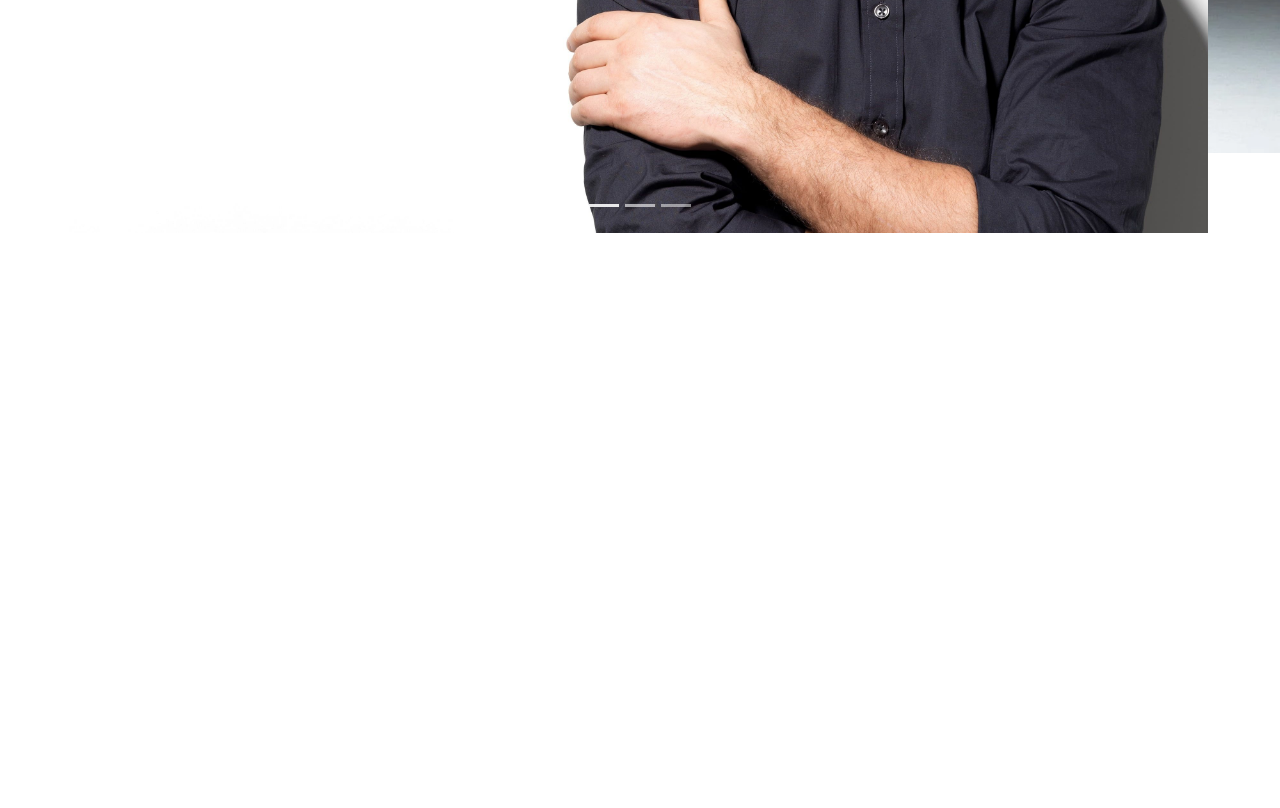
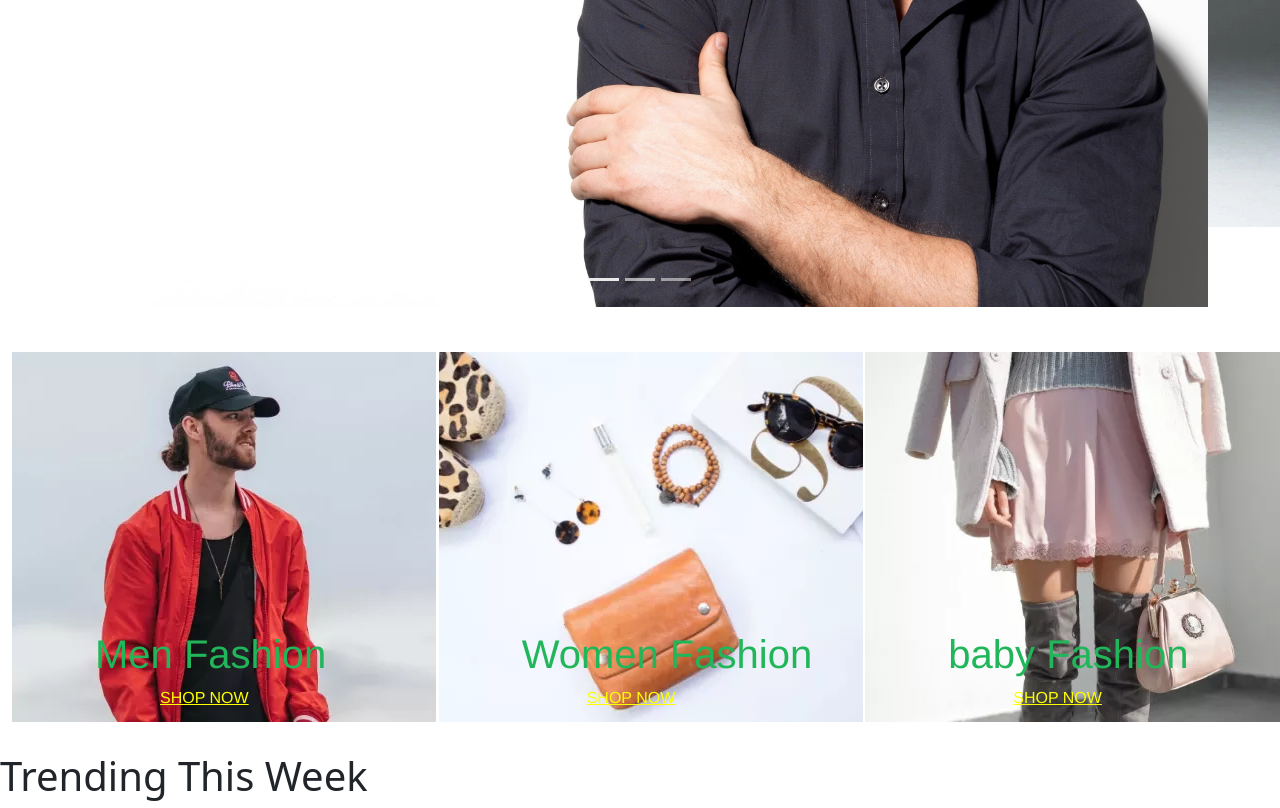
Before and after one commit to rashed1762/capital-shop, a plain HTML site: page index.html in a window 1280 px wide. Shown: the part 567-1375 px from the top of the page. Before the commit the page ends 800 px from the top, so only its background shows below. Drawn offline with nearby package versions, Linux system fonts and the light colour scheme.

Commit message:
3rd phase

```diff
--- a/index.html
+++ b/index.html
@@ -18,7 +18,7 @@
     <header>
         <!-- nav star -->
         <section class="container nav ">
-            <nav class="navbar navbar-expand-lg navbar-light fixed-top  ">
+            <nav class="navbar navbar-expand-lg navbar-light   ">
                 <div class="container-fluid">
                   <a class="navbar-brand" href="#"><img src="img/logo.webp" alt=""></a>
                   <button class="navbar-toggler" type="button" data-bs-toggle="collapse" data-bs-target="#navbarSupportedContent" aria-controls="navbarSupportedContent" aria-expanded="false" aria-label="Toggle navigation">
@@ -124,6 +124,54 @@
         </section>
     </header>
 
+    <main>
+
+      <section class="container-fluid men-women">
+        <div class="row ">
+          <div class="col-md-4 image">
+            <img class="img-img" src="img/1.webp" alt="">
+            <div class="image-overlay">
+              <div class="image-title">
+                <h1>Men Fashion</h1>
+                <a class="shop" href="">SHOP NOW</a>
+              </div>
+
+            </div>
+          </div>
+          <div class="col-md-4 image ">
+            <img class="img-img" src="img/2.webp" alt="">
+            <div class="image-overlay">
+              <div class="image-title">
+                <h1>Women Fashion</h1>
+                <a class="shop" href="">SHOP NOW</a>
+              </div>
+
+            </div>
+          </div>
+          <div class="col-md-4 image">
+            <img class="img-img" src="img/3.webp" alt="">
+            <div class="image-overlay">
+              <div class="image-title">
+                <h1>baby Fashion</h1>
+                <a class="shop" href="">SHOP NOW</a>
+              </div>
+
+            </div>
+          </div>
+        </div>
+      </section>
+
+      <section class="cart">
+        <h1>Trending This Week</h1>
+
+
+      </section>
+
+
+
+
+    </main>
+
 
 
 
--- a/style.css
+++ b/style.css
@@ -49,3 +49,46 @@
     font-family: 'Lucida Sans', 'Lucida Sans Regular', 'Lucida Grande', 'Lucida Sans Unicode', Geneva, Verdana, sans-serif;
 
 }
+.men-women{
+    margin-top: 45px;
+    overflow: hidden;
+
+}
+
+.image{
+    position: relative;
+    transition: .7s;
+}
+
+
+
+.image-overlay{
+    position: absolute;
+    top: 75%;
+    left: 95px;
+    color: rgb(32, 182, 89);
+    font-family:'Franklin Gothic Medium', 'Arial Narrow', Arial, sans-serif;
+    justify-content: center;
+    transition: .7s;
+
+}
+.image-overlay:hover{
+    top: 65%;
+}
+.shop{
+    color:yellow;
+    padding-left: 65px;
+    text-decoration: underline;
+
+}
+
+
+.image:hover{
+    transform: scale(1.1);
+    top: 65%;
+    letter-spacing: 5px;
+
+}
+.cart{
+    margin-top: 30px;
+}
```
